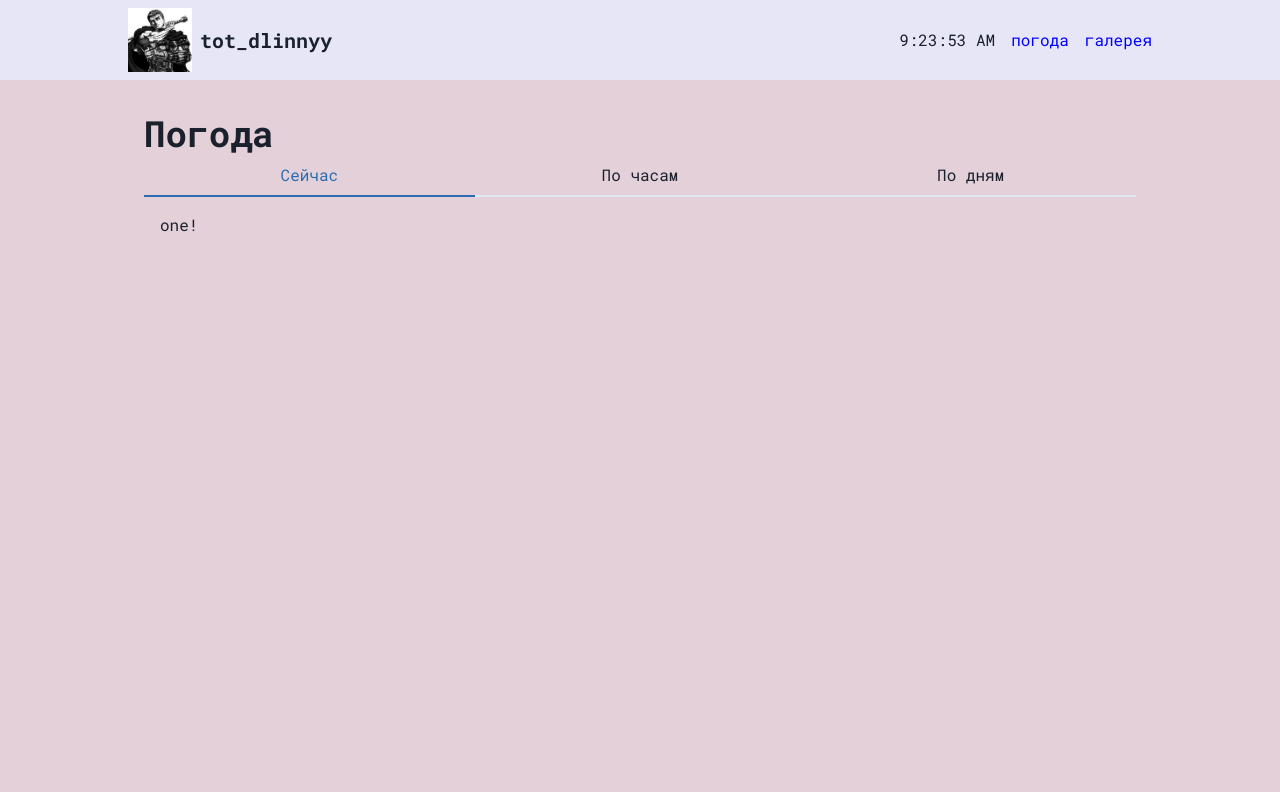
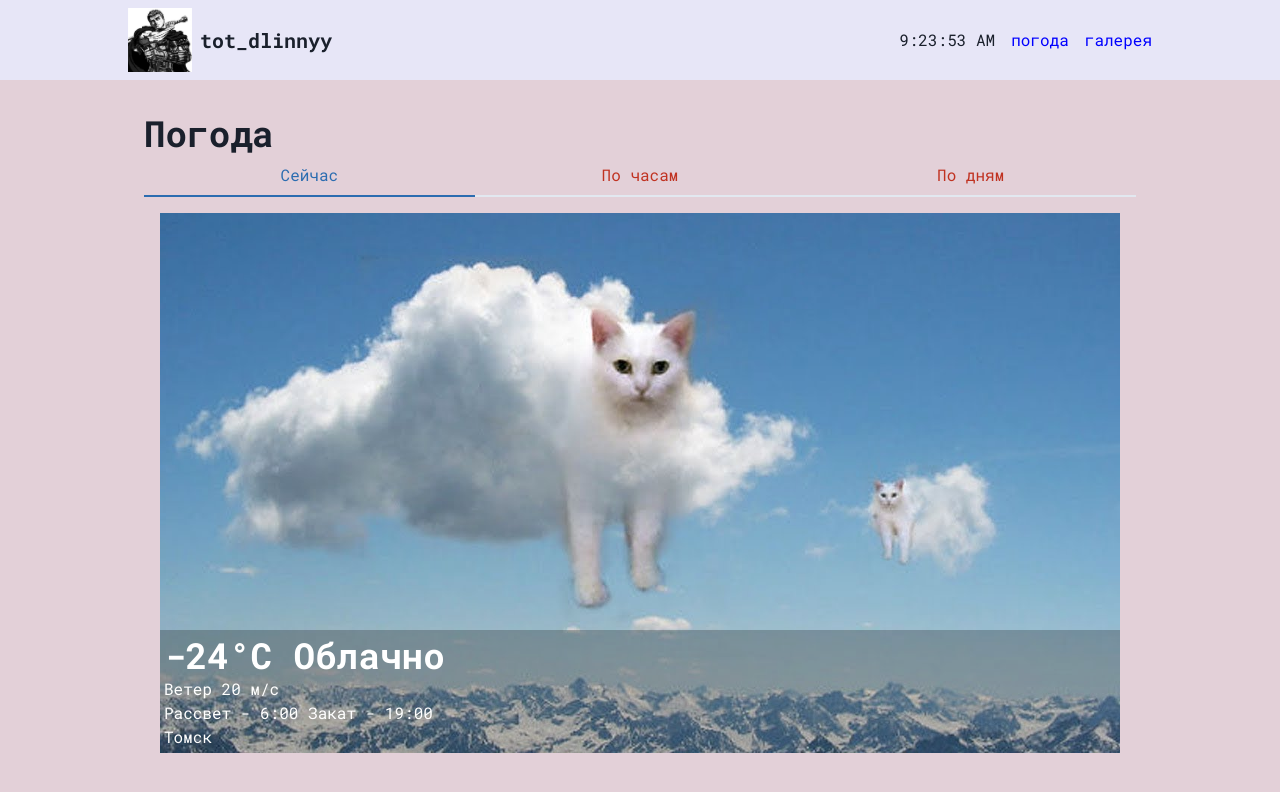
Before and after one commit to totdlinnyy1/react_sputnik, a React (Create React App) app: page / in a window 1280 px wide. Shown: the top 792 px of the page. Built offline with nearby package versions, Linux system fonts and the light colour scheme.

Commit message:
feat: add current weather panel

```diff
--- /dev/null
+++ b/src/pages/weatherPage/panels/currentWeatherPanel.tsx
@@ -0,0 +1,27 @@
+import {Box, Heading, Image, Text} from '@chakra-ui/react'
+import {FC} from 'react'
+
+const CurrentWeatherPanel: FC = () => {
+  return (
+    <Box w='full'>
+      <Box pos='relative'>
+        <Image src='cloud.webp' alt='cloud' />
+        <Box
+          bgColor='blackAlpha.400'
+          pos='absolute'
+          bottom={0}
+          w='full'
+          color='white'
+          p={1}
+        >
+          <Heading as='h3'>-24°C Облачно</Heading>
+          <Text>Ветер 20 м/с</Text>
+          <Text>Рассвет - 6:00 Закат - 19:00</Text>
+          <Text>Томск</Text>
+        </Box>
+      </Box>
+    </Box>
+  )
+}
+
+export default CurrentWeatherPanel
--- a/src/pages/weatherPage/weatherPage.tsx
+++ b/src/pages/weatherPage/weatherPage.tsx
@@ -9,11 +9,13 @@ import {
 } from '@chakra-ui/react'
 import {FC} from 'react'
 
+import CurrentWeatherPanel from './panels/currentWeatherPanel'
+
 const WeatherPage: FC = () => {
   return (
     <Box w='full' mt='8'>
       <Heading as='h1'>Погода</Heading>
-      <Tabs isFitted>
+      <Tabs isFitted color='component-primary'>
         <TabList>
           <Tab>Сейчас</Tab>
           <Tab>По часам</Tab>
@@ -22,7 +24,7 @@ const WeatherPage: FC = () => {
 
         <TabPanels>
           <TabPanel>
-            <p>one!</p>
+            <CurrentWeatherPanel />
           </TabPanel>
           <TabPanel>
             <p>two!</p>
```
Also changed, not shown: public/cloud.webp (added).
